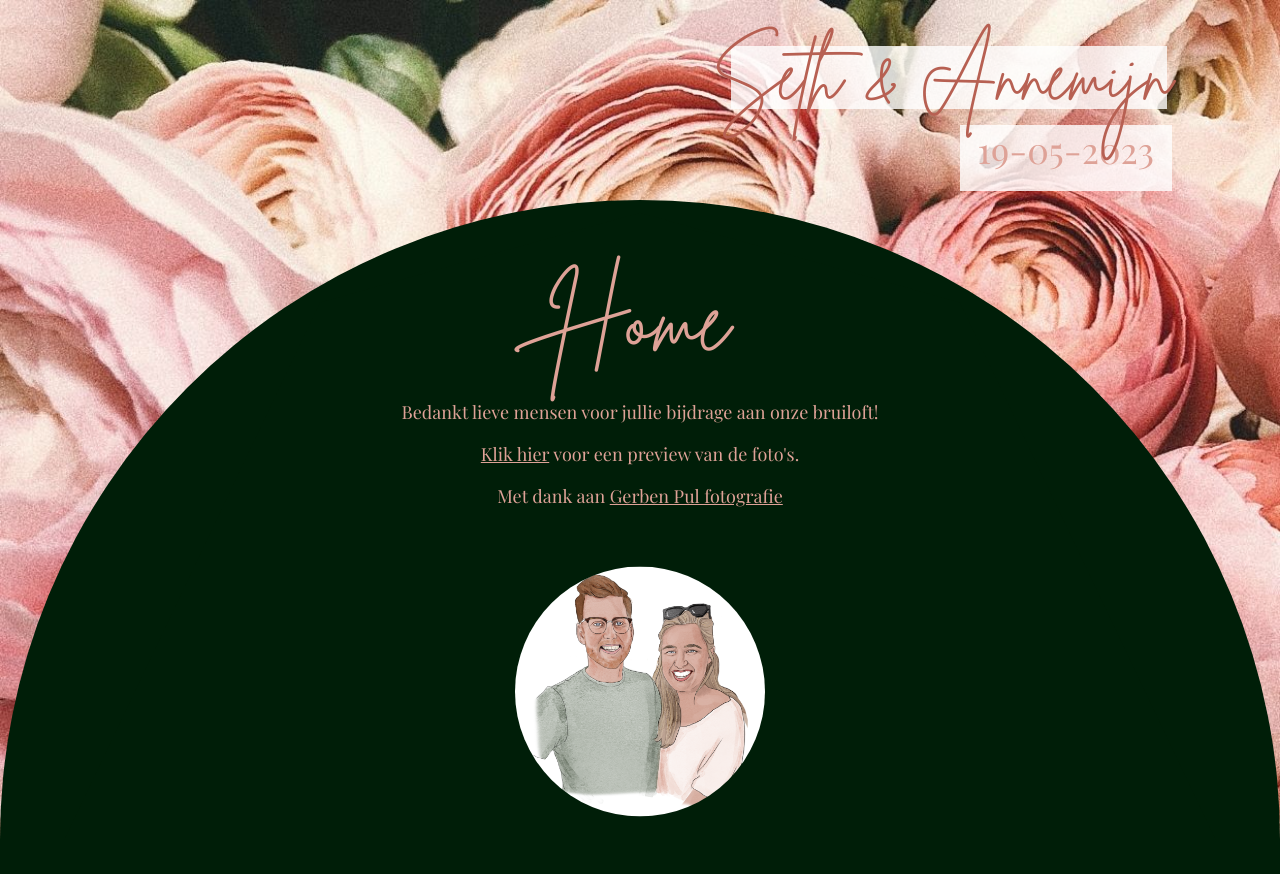
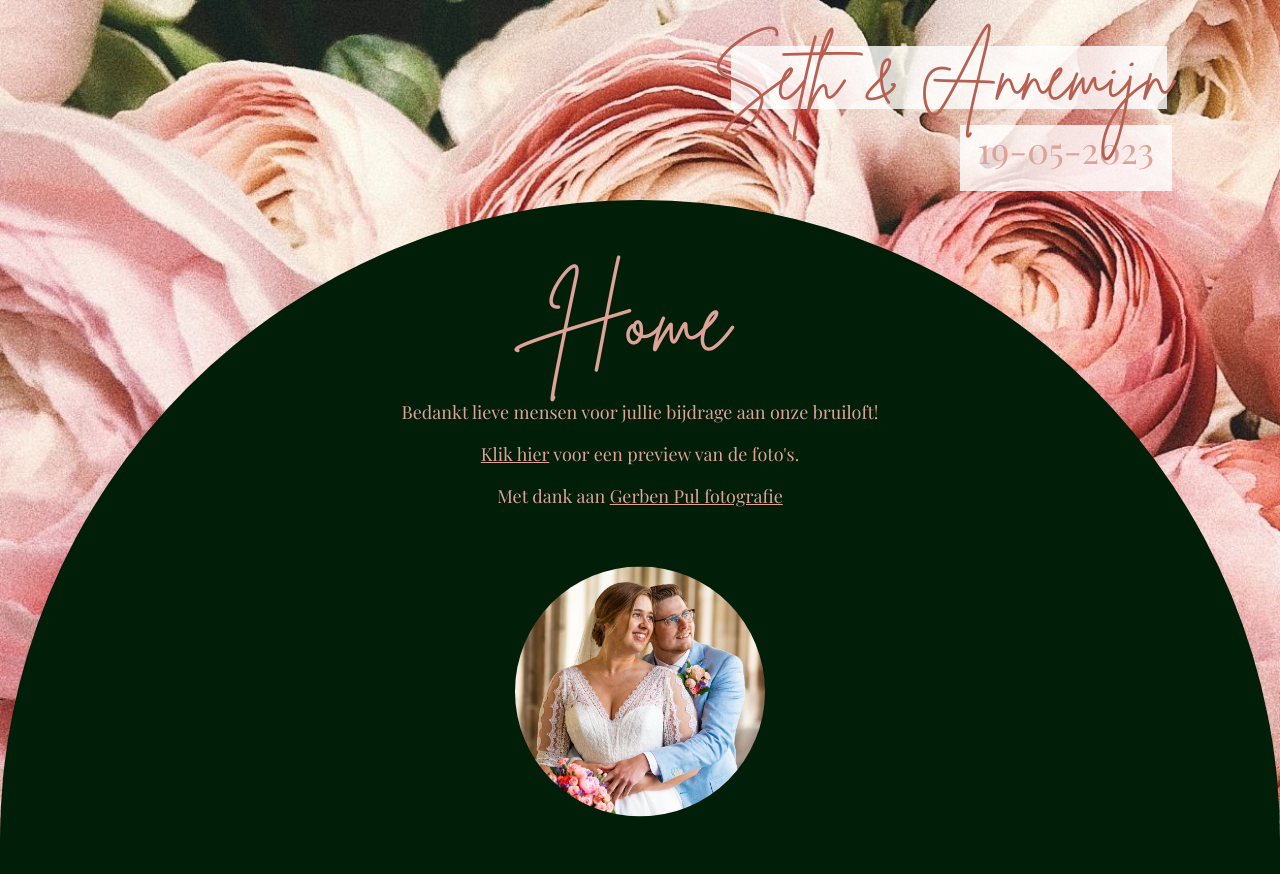
Before and after one commit to sethsnel/BruiloftSnelDeHaas, a Next.js app: page / in a window 1280 px wide. Shown: the top 874 px of the page. Built offline with nearby package versions, Linux system fonts and the light colour scheme.

Commit message:
Updated foto

```diff
--- a/components/layout/footer.tsx
+++ b/components/layout/footer.tsx
@@ -12,7 +12,7 @@ const Footer = ({ selectInviteType }: { selectInviteType: (type: inviteType) =>
       inviteType !== null && <p>Ik ben: {inviteType === 'day' ? 'Daggast' : 'Avondgast'} (<a onClick={() => selectInviteType(null)}>wijzig</a>)</p>
     } */}
     <div className={styles.footerImage}>
-      <Image src="/seth-en-annemijn.png" alt="Seth en Annemijn" width="250" height="250" objectFit='cover' />
+      <Image src="/seth-en-annemijn.jpg" alt="Seth en Annemijn" width="250" height="250" objectFit='cover' />
     </div>
   </footer>
 }
```
Also changed, not shown: public/seth-en-annemijn.JPG.
